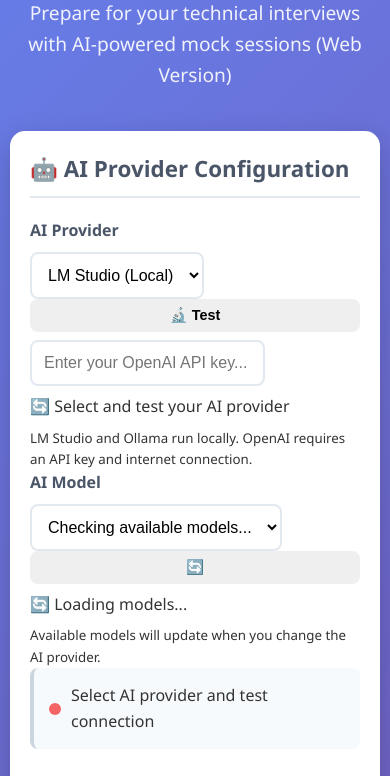
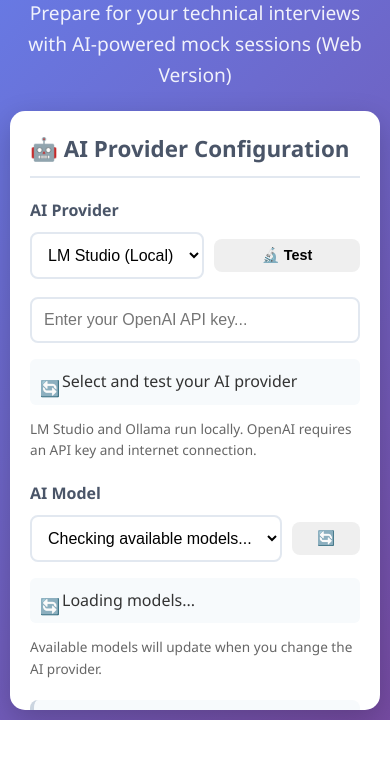
Before and after one commit to Mourtz/InterviewPreparationApp, a website with bundled scripts: page web/index.html in a window 390 px wide. Shown: the part 124-900 px from the top of the page. After the commit the page ends 844 px from the top, so only its background shows below. Built offline with nearby package versions, Linux system fonts and the light colour scheme.

Commit message:
Refactor styles for improved layout and responsiveness in web version

```diff
--- a/web/styles.css
+++ b/web/styles.css
@@ -9,21 +9,27 @@
 body {
     font-family: 'Segoe UI', Tahoma, Geneva, Verdana, sans-serif;
     background: linear-gradient(135deg, #667eea 0%, #764ba2 100%);
-    min-height: 100vh;
+    height: 100vh;
     color: #333;
     line-height: 1.6;
+    overflow: hidden;
 }
 
 .container {
-    max-width: 1200px;
-    margin: 0 auto;
+    width: 100%;
+    height: 100vh;
+    margin: 0;
     padding: 20px;
+    display: flex;
+    flex-direction: column;
+    box-sizing: border-box;
 }
 
 header {
     text-align: center;
-    margin-bottom: 40px;
+    margin-bottom: 20px;
     color: white;
+    flex-shrink: 0;
 }
 
 header h1 {
@@ -43,11 +49,15 @@
     border-radius: 15px;
     padding: 30px;
     box-shadow: 0 10px 30px rgba(0,0,0,0.2);
-    margin-bottom: 20px;
+    flex: 1;
+    overflow-y: auto;
+    display: flex;
+    flex-direction: column;
 }
 
 .form-section {
-    margin-bottom: 30px;
+    margin-bottom: 20px;
+    flex-shrink: 0;
 }
 
 .form-section h2 {
@@ -89,6 +99,78 @@
 .openai-config small {
     color: #666;
     font-size: 0.85rem;
+}
+
+/* AI Configuration Styles */
+.ai-config {
+    display: grid;
+    gap: 20px;
+}
+
+.ai-config .setting-item {
+    display: flex;
+    flex-direction: column;
+    gap: 8px;
+}
+
+.provider-selector {
+    display: flex;
+    gap: 10px;
+    align-items: center;
+}
+
+.provider-selector select {
+    flex: 1;
+    padding: 12px;
+    border: 2px solid #e2e8f0;
+    border-radius: 8px;
+    font-size: 1rem;
+    transition: border-color 0.3s;
+}
+
+.provider-config {
+    margin-top: 10px;
+}
+
+.provider-config input[type="password"] {
+    width: 100%;
+    padding: 12px;
+    border: 2px solid #e2e8f0;
+    border-radius: 8px;
+    font-size: 1rem;
+    transition: border-color 0.3s;
+}
+
+.provider-status,
+.model-status {
+    display: flex;
+    align-items: center;
+    gap: 10px;
+    padding: 10px;
+    background: #f7fafc;
+    border-radius: 6px;
+    margin-top: 8px;
+}
+
+.model-selector {
+    display: flex;
+    gap: 10px;
+    align-items: center;
+}
+
+.model-selector select {
+    flex: 1;
+    padding: 12px;
+    border: 2px solid #e2e8f0;
+    border-radius: 8px;
+    font-size: 1rem;
+    transition: border-color 0.3s;
+}
+
+.help-text {
+    color: #666;
+    font-size: 0.85rem;
+    margin-top: 5px;
 }
 
 /* AI Status */
@@ -239,7 +321,9 @@
     flex-direction: column;
     align-items: center;
     gap: 15px;
-    margin-top: 30px;
+    margin-top: auto;
+    padding-top: 20px;
+    flex-shrink: 0;
 }
 
 .form-status {
@@ -620,6 +704,10 @@
     border-radius: 15px;
     padding: 30px;
     box-shadow: 0 10px 30px rgba(0,0,0,0.2);
+    flex: 1;
+    overflow-y: auto;
+    display: flex;
+    flex-direction: column;
 }
 
 .results-section.hidden {
```
